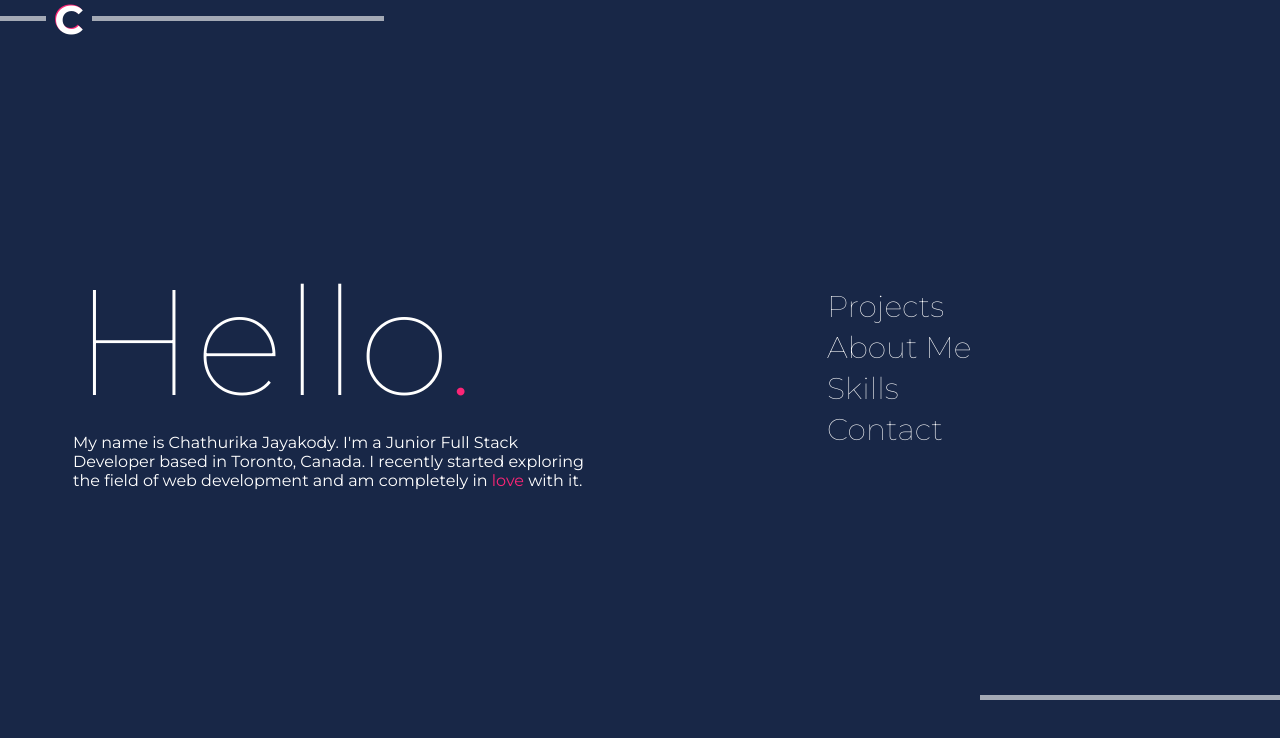
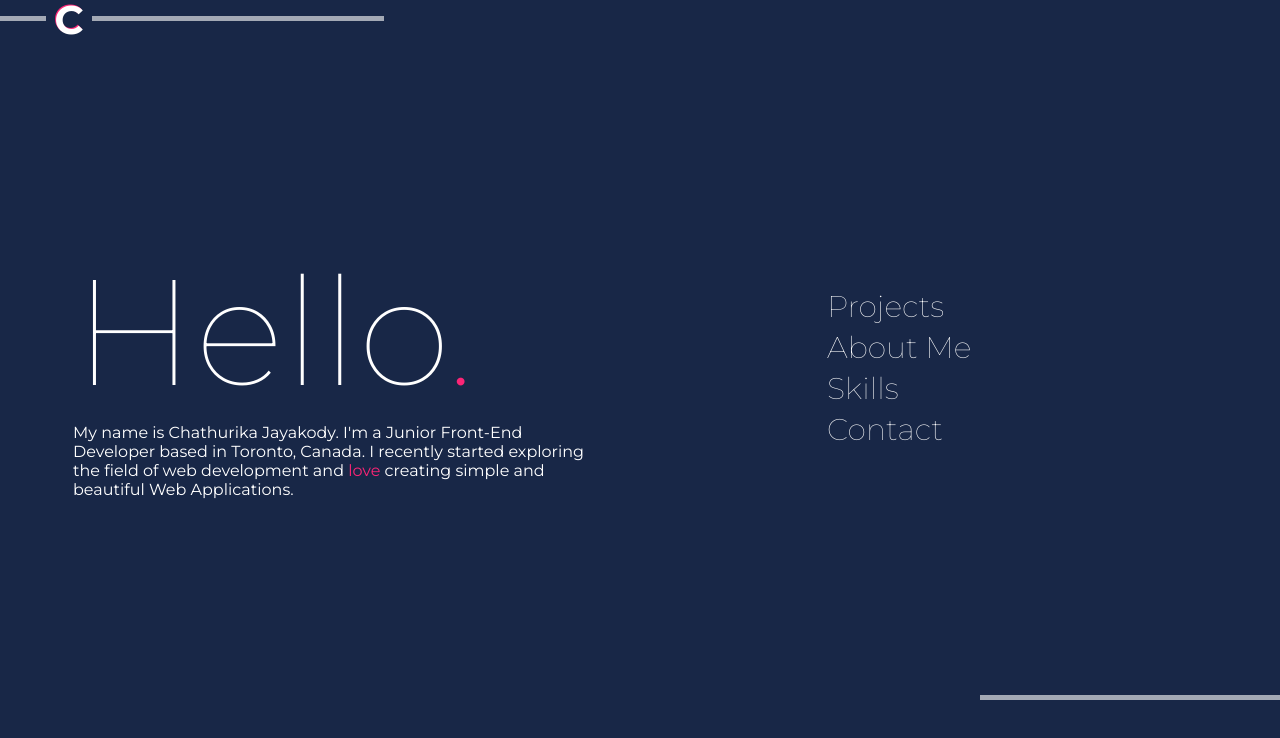
Before and after one commit to ChathurikaAJ/portfolio, a React (Create React App) app: page / in a window 1280 px wide. Shown: the top 738 px of the page. Built offline with nearby package versions, Linux system fonts and the light colour scheme.

Commit message:
Update home page text

```diff
--- a/src/pages/HomePage/HomePage.js
+++ b/src/pages/HomePage/HomePage.js
@@ -15,8 +15,8 @@ export default function HomePage() {
             <div className="page__content">
                 <div className="page__container page__container-left">
                     <h1 className="page__title">Hello<span className="page__highlight">.</span></h1>
-                    <p className="page__text">My name is Chathurika Jayakody. I'm a Junior Full Stack Developer based in Toronto, Canada.
-                        I recently started exploring the field of web development and am completely in <span className="page__highlight">love</span> with it.</p>
+                    <p className="page__text">My name is Chathurika Jayakody. I'm a Junior Front-End Developer based in Toronto, Canada.
+                        I recently started exploring the field of web development and <span className="page__highlight">love</span> creating simple and beautiful Web Applications.</p>
                 </div>
                 <Nav />
 
```
